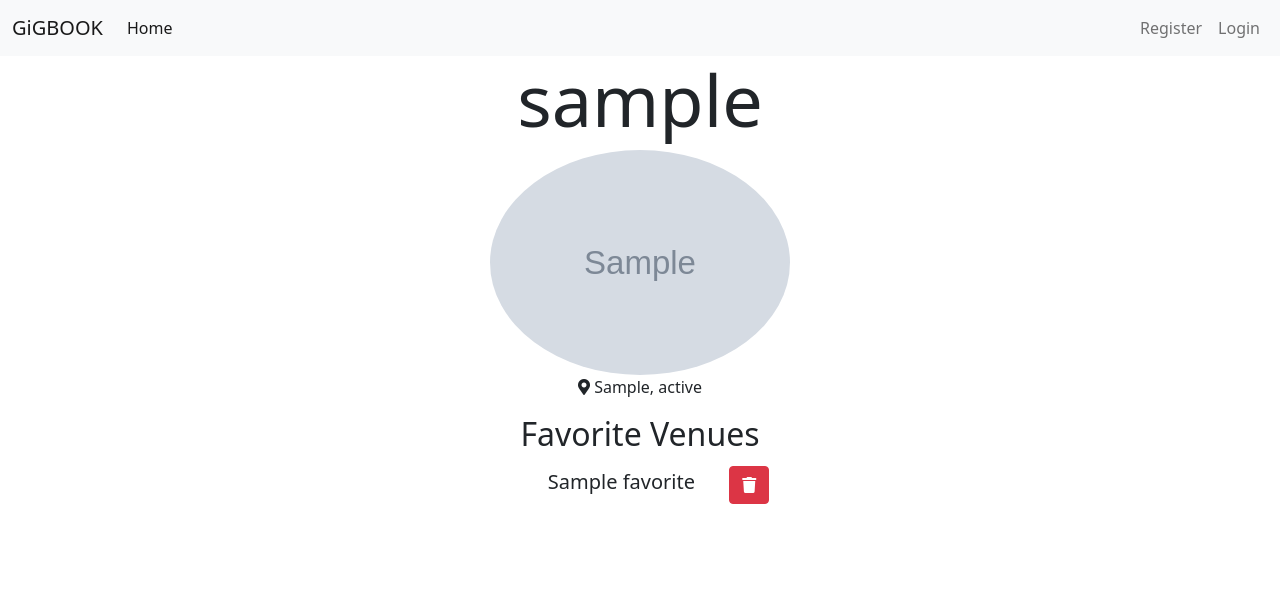
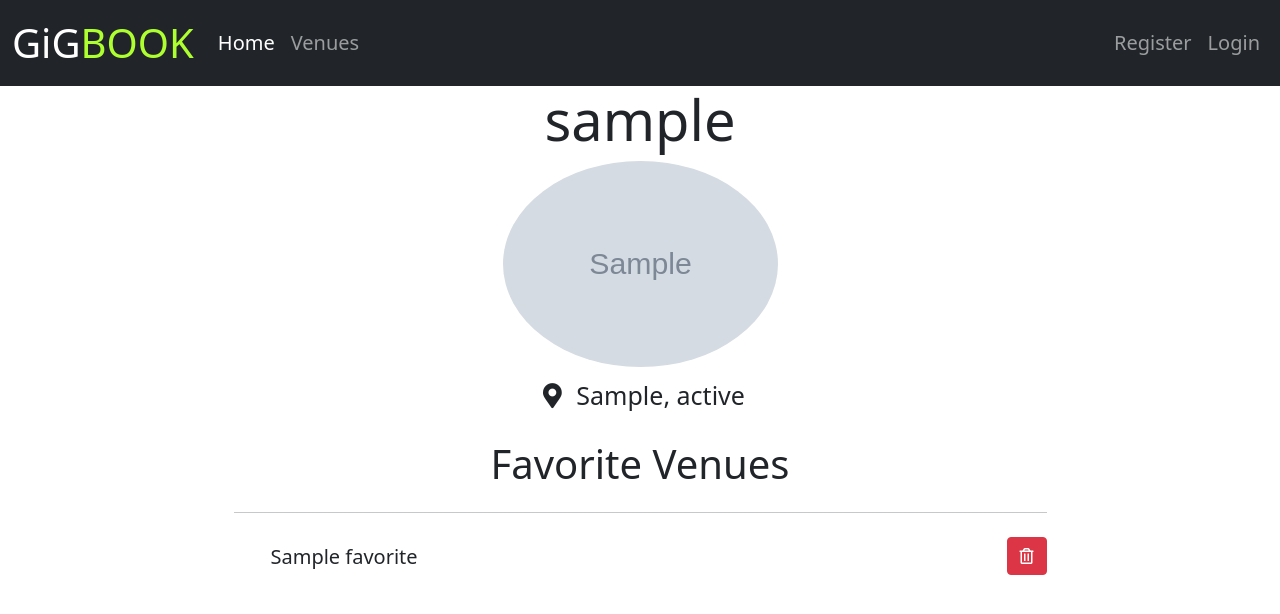
Before and after one commit to trishajjohnson/gigbook, a Flask app: template templates/user-profile.html in a window 1280 px wide. Shown: the top 614 px of the page. Run offline with Flask 2, Linux system fonts and the light colour scheme; the template is opened without the code that fills it: values that come from a table or form of the project are taken from there, others are empty; tables that the repository leaves empty hold one stand-in row (values such as "Sample post"); grey boxes marked "Sample" are stand-in pictures; some libraries are stand-ins or nearby versions.

Commit message:
final styling touches and code cleanup

```diff
--- a/app.py
+++ b/app.py
@@ -1,10 +1,7 @@
 from flask import Flask, render_template, flash, redirect, render_template, request, session, g, jsonify
 import requests
 from flask_debugtoolbar import DebugToolbarExtension
-from flask_sqlalchemy import Pagination
 from sqlalchemy.exc import IntegrityError
-
-
 
 from models import db, connect_db, User, Country, State, City, Favorite
 from forms import EditProfileForm, SearchVenuesForm, LoginForm, UserAddForm
@@ -50,7 +47,6 @@ def do_login(user):
 
     session[CURR_USER_KEY] = user.id
     session["favorites"] = [fav.venue_name for fav in user.favorites]
-    print(session["favorites"])
 
 
 def do_logout():
@@ -58,6 +54,7 @@ def do_logout():
 
     if CURR_USER_KEY in session:
         del session[CURR_USER_KEY]
+        del session["favorites"]
 
 
 #########################################
@@ -131,8 +128,7 @@ def login():
 def logout():
     """Handle logout of user."""
 
-    # IMPLEMENT THIS
-    del session[CURR_USER_KEY]
+    do_logout()
 
     flash("You have successfully logged out.", "success")
     return redirect("/login")
@@ -157,14 +153,6 @@ def homepage():
 #            User Routes             #
 #                                    #
 ######################################
-
-@app.route('/users')
-def get_all_users():
-    """Show all users."""
-
-    users = User.query.all()
-
-    return render_template('all-users.html', users=users)
 
 
 @app.route("/users/<int:user_id>")
@@ -277,11 +265,6 @@ def searchVenues():
         s = State.query.get(state)
         c = City.query.get(city)
 
-        # example of sending request with a limit on number of venues returned
-
-        # response = requests.get(f'{BASE_URL}/venues.json?size=5&keyword={c.name}&apikey={API_KEY}')
-
-        # returns venues with no limit
 
         response = requests.get(f'{BASE_URL}/venues.json?size=200&sort=name,asc&keyword={c.name}&apikey={API_KEY}')
 
@@ -297,8 +280,7 @@ def searchVenues():
             if resp.json()["_embedded"]["venues"]:
 
                 for venue in resp.json()["_embedded"]["venues"]:
-                    # if venue["address"]["line1"]:
-                    #     print(venue["address"]["line1"])
+
                     if venue["city"]["name"] == c.name:
 
                         if venue["state"]:
@@ -307,7 +289,6 @@ def searchVenues():
 
                                 ven = {
                                     "name": venue["name"],
-                                    # "address": venue["address"]["line1"],
                                     "city": venue["city"]["name"],
                                     "postalCode": venue["postalCode"],
                                     "state": venue["state"]["name"]
@@ -315,24 +296,10 @@ def searchVenues():
 
                                 venues.append(ven)
 
-                                # else:
-
-                                #     ven = {
-                                #         "name": venue["name"],
-                                #         "address": "Address Unknown",
-                                #         "city": venue["city"]["name"],
-                                #         "postalCode": venue["postalCode"],
-                                #         "state": venue["state"]["name"]
-                                #     }
-
-                                #     venues.append(ven)
-
-
                         else:
 
                             ven = {
                                         "name": venue["name"],
-                                        # "address": venue["address"]["line1"],
                                         "city": venue["city"]["name"],
                                         "postalCode": venue["postalCode"]
                                     }
@@ -349,6 +316,7 @@ def searchVenues():
             "search-venues.html", form=form)
 
 
+
 ######################################################
 #                                                    #
 # Favorites Routes #
@@ -361,7 +329,6 @@ def add_favorite():
     """Creates favorite from venue and adds to favorites table in DB."""
 
     ven_name = request.json['venue_name']
-    print('my venue', ven_name)
     venue = Favorite.query.filter_by(venue_name=ven_name, user_id=session[CURR_USER_KEY]).first()
 
     if not venue:
@@ -378,39 +345,42 @@ def add_favorite():
         return jsonify(result)
 
     result = {"result": "False"}
+
     return jsonify(result)
 
 
 @app.route('/favorites/delete', methods=["DELETE"])
 def delete_favorite():
     """Removes venue from favorites table."""
+
     user = User.query.get(session[CURR_USER_KEY])
     ven_name = request.json['venue_name']
-    print('XXXX', ven_name)
     favorite = Favorite.query.filter_by(venue_name=ven_name, user_id=session[CURR_USER_KEY]).first()
-    print("favorite", favorite)
-    print(session["favorites"])
 
     if favorite:
-        print("fav", favorite)
+
         db.session.delete(favorite)
         db.session.commit()
 
         session["favorites"] = [fav.venue_name for fav in user.favorites]
-        print('session favs', session["favorites"])
+
         result = {"result": "True"}
 
         return jsonify(result)
-    print(session["favorites"])
+
+
     result = {"result": "False"}
 
     return jsonify(result)
 
+
 ######################################################
 #                                                    #
 # routes for dynamic SelectFields in SearchVenueForm #
+#            (Not currently implemented)             #
 #                                                    #
 ######################################################
+
 
 @app.route("/country/<country>")
 def get_states(country):
--- a/forms.py
+++ b/forms.py
@@ -7,7 +7,6 @@ from wtforms.ext.sqlalchemy.fields import QuerySelectField
 
 from models import db, Country, State
 
-# countries = [(country.id, country.name) for country in models.Country.query.all()]
 
 class UserAddForm(FlaskForm):
     """Form for adding users."""
@@ -32,13 +31,13 @@ class EditProfileForm(FlaskForm):
 
     email = StringField('E-mail', validators=[DataRequired(), Email()])
     image_url = StringField('(Optional) Image URL')
-    # image_url = StringField('(Optional) Image URL', validators = [Optional(), Length(max = 50)],
-    # filters = [lambda x: x or None])
     city = StringField('City')
     state = StringField('State')
 
 class SearchVenuesForm(FlaskForm):
     """Form for searching venues."""
+
+    # Commented out code below is for dynamic SelectFields for the future
 
     # country = SelectField('Country', choices=countries, allow_blank=True)
     # country = QuerySelectField('Country', query_factory=countries, allow_blank=True, get_label='name')
--- a/static/app.css
+++ b/static/app.css
@@ -1,20 +1,35 @@
+/* HTML elements stlyings  */
+
+a {
+    text-decoration: none !important;
+}
+
 ul {
     list-style: none;
 }
 
+
+
+/* Flash message stylings  */
+
 .success {
-    background-color: lightgreen;
-    color: darkgreen;
+    background-color: #D7F9A3;
+    color: black;
+
 }
 
 .danger {
     background-color: #FFB7B7;
-    color: red;
+    color: black;
 }
 
 .flash {
     padding: 15px;
 }
+
+
+
+/* Navbar stylings  */
 
 #nav-img {
     width: 30px;
@@ -25,13 +40,38 @@ ul {
     display: inline-block;
 }
 
+#brand-logo {
+    font-size: 40px;
+}
+
+#brand {
+    color: greenyellow;
+}
+
+
+
+/* User profile stylings  */
+
 .profile-img {
     border-radius: 50%;
-    width: 300px;
+    width: 275px;
+
 }
+
+#user-locale {
+    font-size: 25px;
+}
+
+
+
+/* Favorites on user profile stylings  */
 
 .fav {
     display: inline-block;
+}
+
+.hide {
+    display: none;
 }
 
 .ven-name {
@@ -39,6 +79,16 @@ ul {
     margin: 5px 30px 5px 5px;
 }
 
-.hide {
-    display: none;
+
+
+/* Edit User profile stylings  */
+
+.cancel {
+    color: black !important;
+    background-color: white !important;
 }
+
+.cancel:hover {
+    color: black !important;
+    background-color: white !important;
+}
--- a/static/app.js
+++ b/static/app.js
@@ -9,14 +9,14 @@
 
 async function toggleFavorite(evt) {
 
-  // evt.preventDefault();
+  evt.preventDefault();
 
   const button = evt.target.closest('button');
   const venName = button.id;
 
   //  Handling click action for adding/deleting favorites from the Search Venue page.
 
-  if(button.className === "btn btn-primary add-delete" && button.innerHTML.includes("heart")){
+  if(button.className === "btn btn-dark add-delete" && button.innerHTML.includes("heart")){
 
     const response = await axios({
       method: 'POST',
@@ -46,8 +46,8 @@ async function toggleFavorite(evt) {
     });
 
     if(response.data["result"] === "True") {
-      button.className = "btn btn-primary add-delete";
-      button.innerHTML = "<i class='far fa-heart'></i>";
+      button.className = "btn btn-dark add-delete";
+      button.innerHTML = "<i style='color: greenyellow;' class='far fa-heart'>";
 
     }
 
@@ -76,7 +76,8 @@ async function toggleFavorite(evt) {
 
 }
 
-// click listener for adding/deleting favorites from
+// click listener for adding/deleting favorites from Search Venue page
+// as well as User profile page under Favorite Venues list.
 
 $(".add-delete").on("click", toggleFavorite);
 
@@ -85,6 +86,8 @@ $(".add-delete").on("click", toggleFavorite);
 //                                              //
 //      JS for dynamic SelectField options      //
 //      on Venue Search Form.                   //
+//                                              //
+//           *** Task for later ***             //
 //                                              //
 //////////////////////////////////////////////////
 
@@ -131,6 +134,8 @@ $(".add-delete").on("click", toggleFavorite);
 //      in order to use WTForms with     //
 //      axios.)                          //
 //                                       //
+//         *** Task for later ***        //
+//                                       //
 ///////////////////////////////////////////
 
 
--- a/templates/index.html
+++ b/templates/index.html
@@ -7,90 +7,93 @@
       <link rel="stylesheet" href="/static/app.css">
       <link rel="stylesheet" href="https://pro.fontawesome.com/releases/v5.10.0/css/all.css" integrity="sha384-AYmEC3Yw5cVb3ZcuHtOA93w35dYTsvhLPVnYs9eStHfGJvOvKxVfELGroGkvsg+p" crossorigin="anonymous"/>
       <link href="https://cdn.jsdelivr.net/npm/bootstrap@5.1.0/dist/css/bootstrap.min.css" rel="stylesheet" integrity="sha384-KyZXEAg3QhqLMpG8r+8fhAXLRk2vvoC2f3B09zVXn8CA5QIVfZOJ3BCsw2P0p/We" crossorigin="anonymous">
-    <title>Document</title>
+      <title>GiGBOOK</title>
   </head>
   <body>
-  <!-- <nav class="navbar navbar-expand">
+
+    <nav class="navbar navbar-expand-lg navbar-dark bg-dark">
+
       <div class="container-fluid">
-      <div class="navbar-header">
-        <a href="/" class="navbar-brand">
-          <span>GiGBOOK</span>
-        </a>
-      </div>
-      <ul class="nav navbar-nav navbar-left">
-        <li class="nav-item">
-          <a class="nav-link active" aria-current="page" href="/">Home</a>
-        </li>
-        <li class="nav-item">
-          <a class="nav-link" href="/search-venues">Search Venues</a>
-        </li>
-      </ul>
-      <ul class="nav navbar-nav navbar-right">
 
-        {% if not g.user %}
-        <li><a href="/signup">Sign up</a></li>
-        <li><a href="/login">Log in</a></li>
-        {% else %}
-        <li>
-          <a href="/users/{{ g.user.id }}">
-            <img src="{{ g.user.image_url }}" alt="{{ g.user.username }}">
-            <p>{{ g.user.username }}</p>
-          </a>
-        </li>
-        <li><a href="/messages/new">New Message</a></li>
-        <li><a href="/logout">Log out</a></li>
-        {% endif %}
-      </ul>
-    </div>
-  </nav> -->
+        <a id="brand-logo" class="navbar-brand" href="/">GiG<span id="brand">BOOK</span></a>
 
-  <nav class="navbar navbar-expand-lg navbar-light bg-light">
-      <div class="container-fluid">
-        <a class="navbar-brand" href="/">GiGBOOK</a>
         <button class="navbar-toggler" type="button" data-bs-toggle="collapse" data-bs-target="#navbarSupportedContent" aria-controls="navbarSupportedContent" aria-expanded="false" aria-label="Toggle navigation">
           <span class="navbar-toggler-icon"></span>
         </button>
+
         <div class="collapse navbar-collapse" id="navbarSupportedContent">
+
           <ul class="navbar-nav me-auto mb-2 mb-lg-0">
+
             <li class="nav-item">
-              <a class="nav-link active" aria-current="page" href="/">Home</a>
+              <a class="lead nav-link active" aria-current="page" href="/">Home</a>
             </li>
-            <!-- <li class="nav-item">
-              <a class="nav-link" href="/search-venues">Search Venues</a>
-            </li> -->
+
+            <li class="nav-item">
+              <a class="lead nav-link" aria-current="page" href="/search-venues">Venues</a>
+            </li>
+
           </ul>
+
           <form class="d-flex">
+
             <ul class="navbar-nav me-auto mb-2 mb-lg-0">
+
               {% if not g.user %}
-              <li class="nav-item"><a class="nav-link" href="/register">Register</a></li>
-              <li class="nav-item"><a class="nav-link" href="/login">Login</a></li>
+              <li class="nav-item"><a class="lead nav-link" href="/register">Register</a></li>
+
+              <li class="nav-item"><a class="lead nav-link" href="/login">Login</a></li>
+
               {% else %}
               <li class="nav-item">
-                <a class="nav-link nav-profile-link" href="/users/{{ g.user.id }}">
+
+                <a class="lead nav-link nav-profile-link" href="/users/{{ g.user.id }}">
                   <img id="nav-img" class="nav-profile-link" src="{{ g.user.image_url }}" alt="{{ g.user.username }}">
                   <p class="nav-profile-link">{{ g.user.username }}</p>
                 </a>
+
               </li>
+
               <li class="nav-item">
-                <a class="nav-link" href="/logout">Logout</a>
+                <a class="lead nav-link" href="/logout">Logout</a>
               </li>
               {% endif %}
+
             </ul>
+
           </form>
         </div>
+
       </div>
+
     </nav>
+
     {% for cat, msg in get_flashed_messages(with_categories=true)%}
     <div class="{{ cat }}">
-    <p class="flash">
+
+      <p class="lead flash">
         {{msg}}
       </p>
+
     </div>
     {% endfor %}
+
+
     {% block content %}
-  <div class=container>
-    <h1>Welcome to GiGBOOK Homepage</h1>
-    <p><a href="/search-venues">Search Venues</a></p>
+    <div class="container justify-content-center text-center mt-5 w-50">
+
+    {% block title %}
+    <h2 class="display-2 text-center">Welcome to GiGBOOK!</h2>
+    {% endblock %}
+
+    <p class="lead text-center">
+      Are you a musician planning a tour?  Or perhaps just wanting to play a gig in your neighborhood?
+      Here on GiGBOOK, search for venues in your area and beyond.  Save venues to your favorites to contact
+      and book a gig!  It's that simple.
+    </p>
+
+    <p class="lead text-center"><a href="/search-venues">Search Venues</a></p>
+
     </div>
 
     {% endblock %}
@@ -98,5 +101,6 @@
     <script src="https://unpkg.com/jquery"></script>
     <script src="https://unpkg.com/axios/dist/axios.js"></script>
     <script src="/static/app.js"></script>
+
   </body>
 </html>
--- a/templates/user-profile.html
+++ b/templates/user-profile.html
@@ -1,50 +1,79 @@
 {% extends 'index.html' %}
 
 {% block content %}
+<div class="container">
 
-<div class="container">
     {% block title %}
-    <h2 class="display-2 text-center">{{ user.username }}</h2>
+    <h2 class="display-4 text-center">{{ user.username }}</h2>
     {% endblock %}
+
     <div class="text-center justify-content-center">
+
         <img class="profile-img" src="{{user.image_url}}" alt="profile image">
+
     </div>
-    <div class="text-center justify-content-center">
-        <p><i class="fas fa-map-marker-alt"></i> {{ user.city }}, {{ user.state }}</p>
+
+    <div class="container justify-content-center text-center">
+
+        <div class="text-center justify-content-center mt-2">
+
+            <p id="user-locale" class="lead"><i class="fas fa-map-marker-alt m-2"></i> {{ user.city }}, {{ user.state }}</p>
+
+        </div>
+
+        {% if g.user.id == user.id %}
+        <form class="text-center">
+
+            <button formaction="/users/{{ user.id }}/delete" formmethod="POST" class="btn btn-danger user-delete m-1">Delete Account</button>
+            <a class="btn btn-dark m-1" href="/users/{{ user.id }}/edit">Edit Account</a>
+
+        </form>
+        {% endif %}
+
     </div>
-    <div class="container justify-content-center text-center">
-        {% if g.user.id == user.id %}
-        <form>
-            <button formaction="/users/{{ user.id }}/delete" formmethod="POST" class="btn btn-danger">Delete Account</button>
-            <a class="btn btn-dark" href="/users/{{ user.id }}/edit">Edit Account</a>
-        </form>
-        <!-- <button formaction="/users/{{ user.id }}/edit" formmethod="POST" class="btn btn-dark">Edit Account</button> -->
-        {% endif %}
-    </div>
-    <div class="container justify-content-center text-center">
-        <h2 class="text-center">Favorite Venues</h3>
+
+    <div class="container justify-content-center text-center w-75 mb-5">
+
+        <h2 class="display-6 text-center mt-4 mb-4">Favorite Venues</h3>
+
+        <hr class="mb-4" style="margin: auto;">
 
         <ul id="profile-favs-list" style="list-style: none;">
+
             {% if user.favorites %}
                 {% for venue in user.favorites %}
                 <li>
-                    <div class="row justify-content-center">
-                        <div class="col-sm-6">
+
+                    <div class="row justify-content-center mb-2">
+
+                        <div class="col-sm-9 text-start">
 
                             <p class="fav ven-name">{{ venue.venue_name }}</p>
-                            <div class="fav justify-content-end">
 
-                                <button id="{{ venue.venue_name }}" class="btn btn-danger add-delete"><i style="color: white;" class="fas fa-trash"></i></button>
+                        </div>
+
+                        <div class="col-md-3 text-end">
+
+                            <div class="fav text-end">
+
+                                <button id="{{ venue.venue_name }}" class="btn btn-danger add-delete"><i class="far fa-trash-alt"></i></i></button>
+
                             </div>
+
                         </div>
+
                     </div>
+
                 </li>
                 {% endfor %}
+
             {% else %}
-                <p>{{user.username}} has no favorite venues yet...</p>
+            <p class="lead">{{user.username}} has no favorite venues yet...</p>
             {% endif %}
+
         </ul>
+
     </div>
+
 </div>
-
 {% endblock %}
```
Also changed, not shown: templates/edit-profile.html (+24 -10 lines), templates/login.html (+21 -6 lines), templates/register.html (+18 -5 lines), templates/search-venues.html (+42 -16 lines). Lines whose indentation alone changed are shown as unchanged.
